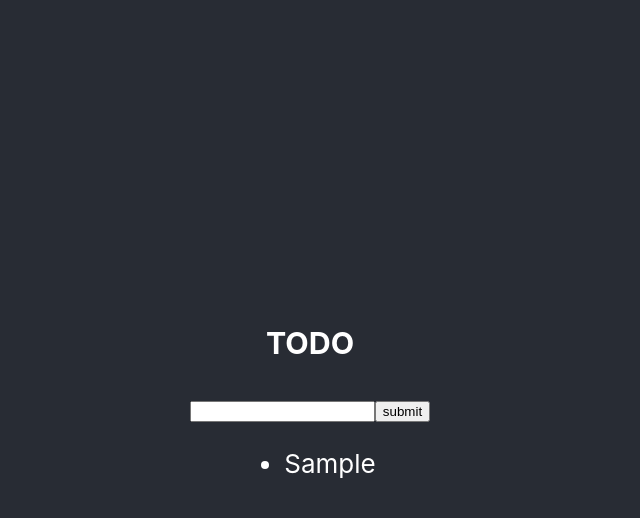
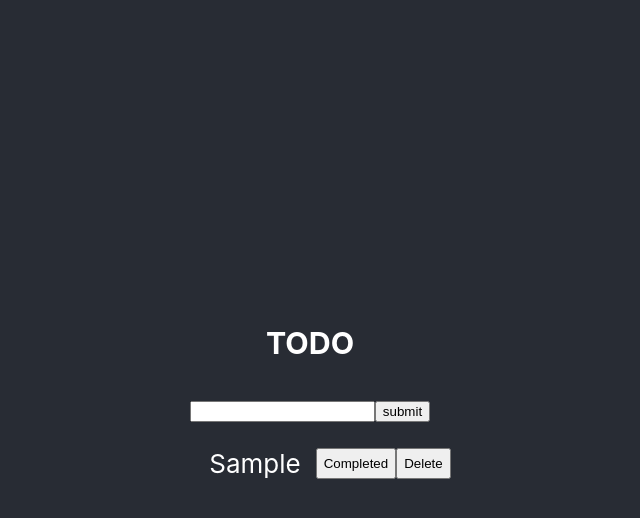
Before and after one commit to a13zanal/Examensarbete2022, a React (Create React App) app: page / in a window 1280 px wide. Both pictures are taken after typing "Sample" into the empty fields and a click on the button "submit". Shown: the top 518 px of the page, without its empty margins (330-970 px from the left). Built offline with nearby package versions, Linux system fonts and the light colour scheme.

Commit message:
Learning process

```diff
--- a/src/App.css
+++ b/src/App.css
@@ -1,16 +1,5 @@
 .App {
   text-align: center;
-}
-
-.App-logo {
-  height: 40vmin;
-  pointer-events: none;
-}
-
-@media (prefers-reduced-motion: no-preference) {
-  .App-logo {
-    animation: App-logo-spin infinite 20s linear;
-  }
 }
 
 .App-header {
@@ -28,11 +17,15 @@
   color: #61dafb;
 }
 
-@keyframes App-logo-spin {
-  from {
-    transform: rotate(0deg);
-  }
-  to {
-    transform: rotate(360deg);
-  }
+li {
+  list-style: none;
 }
+
+.todocontainer {
+  display: flex;
+  flex-direction: row;
+}
+
+.todocontainer li {
+  padding-right: 15px;
+}
--- a/src/Comp_todo/Todo.js
+++ b/src/Comp_todo/Todo.js
@@ -1,9 +1,12 @@
 import React from "react";
 
 const Todo = ({text}) => {
+
     return (
-        <div>
+        <div className="todocontainer">
             <li>{text}</li>
+            <button>Completed</button>
+            <button>Delete</button>
         </div>
     );
 }
--- a/src/Comp_todo/Todolist.js
+++ b/src/Comp_todo/Todolist.js
@@ -6,7 +6,7 @@ const Todolist = ({todos}) => {
         <div>
             <ul>
                 {todos.map(todo => (
-                    <Todo text={todo.text}/>
+                    <Todo key={todo.id} text={todo.text}/>
                 ))}
             </ul>
         </div>
```
